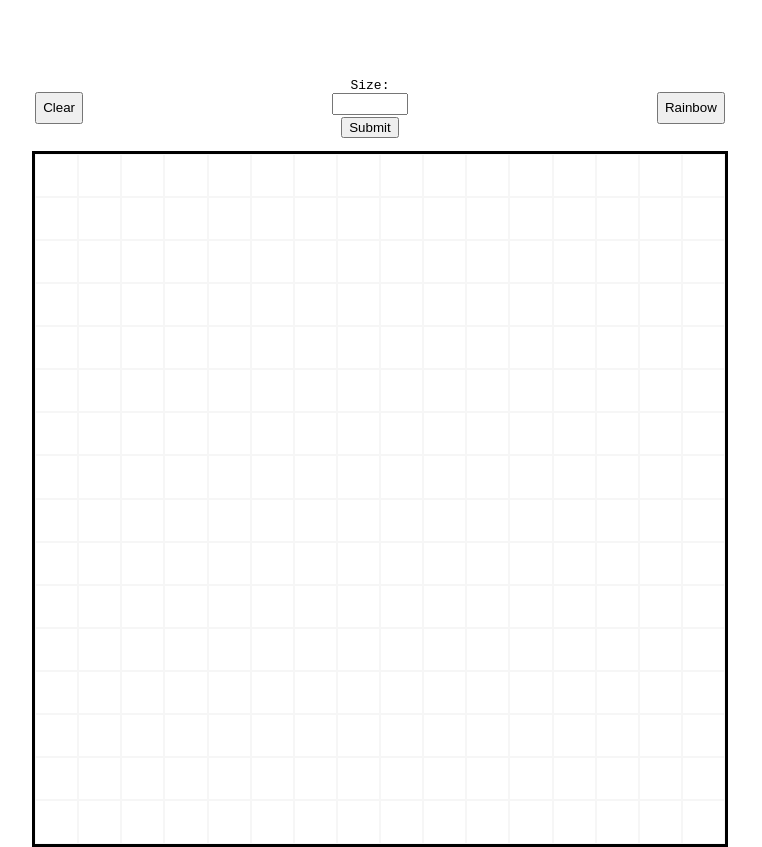
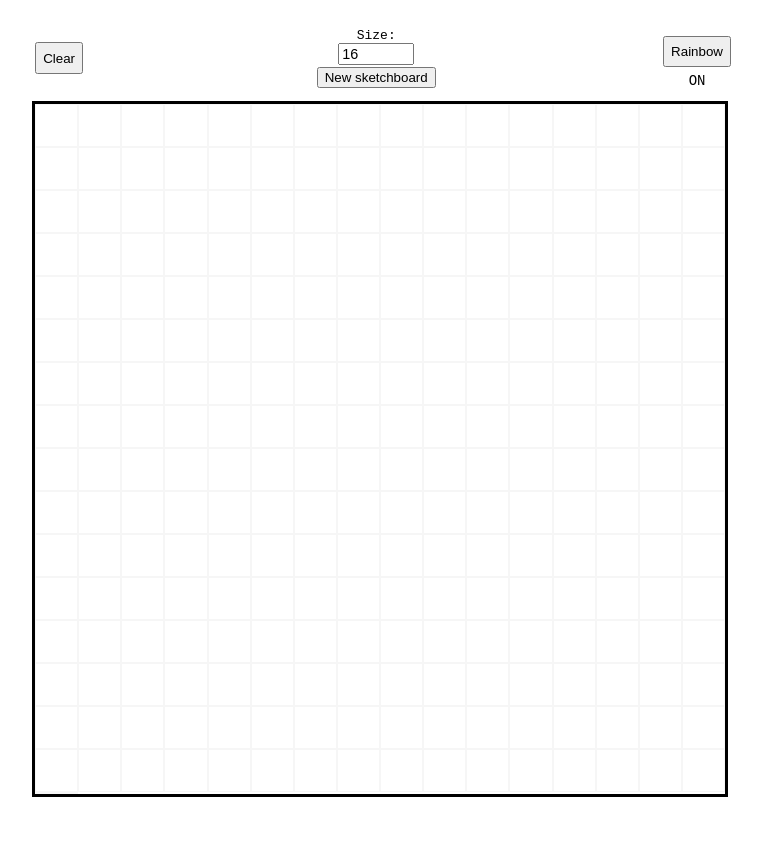
Before and after one commit to RannoL/Etch-a-Sketch, a plain HTML site: page index.html in a window 1280 px wide. Both pictures are taken after a click on the button "Rainbow". Shown: the part 58-905 px from the top of the page, without its empty margins (260-1022 px from the left). After the commit the page ends 855 px from the top, so only its background shows below. Drawn offline with Linux system fonts and the light colour scheme.

Commit message:
rainbow (random colors) function and button. Reworked other functions to work with rainbow.

```diff
--- a/index.html
+++ b/index.html
@@ -9,23 +9,24 @@
         <header>
             <h1>Etch-a-Sketch</h1>
         </header>
-
         <main>
             <div id= "buttons">
                 <button type= "button" id= "clearBtn" onclick= "clearCanvas()">Clear</button>
 
-                <form id= "options">
+                <form id= "options" onsubmit="return false">
                     <label for= 'size'>
                         Size: <br>
                     </label>
-                    <input type= "text" id= 'sizeInput'>
-                    <input type= "submit" id= "sizeSubmit" onclick= "makeCanvas()"></input>
+                    <input type= "text" id= 'sizeInput' value="16" >
+                    <input type= "submit" id= "sizeSubmit" onclick= "makeCanvas()" value="New sketchboard"></input>
                 </form>
+                <div id= "rainbowBtn">
+                    <button type="button" id= 'color' onclick= 'changeToRainbow()'>Rainbow</button>
+                    <span id= "rainbowToggle">OFF</span>
+                </div>
+            </div>
 
-                <button type="button" id= 'color' onclick= 'changeColor()'>Rainbow</button>
-            </div>
             <div id= "container">
-
             </div>
         </main>
 
--- a/script.js
+++ b/script.js
@@ -1,22 +1,22 @@
 const container = document.querySelector('#container');
+let rainbowToggled = false;
 
 function makeGrid(cols, rows){
     container.style.setProperty('--grid-cols', cols);
     container.style.setProperty('--grid-rows', rows);
 
-    for(i= 0; i< (cols * rows); i++){
-        const cell = document.createElement('div');
-        cell.addEventListener("mouseenter", e => {
-            e.target.classList.add("hovered")})
-        container.appendChild(cell).classList.add('gridPixel');
+    for(i= 0; i<= (cols * rows); i++){
+        const pixel = document.createElement('div');
+        pixel.onmouseover = changeToGray();
+        container.appendChild(pixel).classList.add('gridPixel');
     }
 }
 
 function clearCanvas(){
-    let hovered = document.querySelectorAll('.hovered');
-    for (i= 0; i< hovered.length; i++){
-        hovered[i].classList.remove('hovered')
-    }
+    let pixels = document.querySelectorAll('.gridPixel');
+    pixels.forEach((pixel) => {
+        pixel.style['background-color']= "transparent";
+    })
 }
 
 function makeCanvas(){
@@ -29,8 +29,33 @@ function makeCanvas(){
         grid.querySelectorAll('*').forEach(e => e.remove());
         makeGrid(size,size);
     }
+}
 
+function changeToGray(){
+    const pixels = document.querySelectorAll('.gridPixel');
+    pixels.forEach((pixel) => {
+        pixel.onmouseover = e => {
+            e.target.style['background-color'] = "rgb(22,22,22)";
+        }
+    })
+}
 
+function changeToRainbow(){
+    if (!rainbowToggled){
+        rainbowToggled = true;
+        document.querySelector('#rainbowToggle').textContent = "ON"
+        const pixels = document.querySelectorAll('.gridPixel');
+        pixels.forEach((pixel) => {
+            pixel.onmouseover = e => {
+                let randomColor = `#${Math.floor(Math.random()*16777215).toString(16)}`;
+                e.target.style['background-color'] = randomColor;
+            }
+        })
+    }else {
+        rainbowToggled = false;
+        document.querySelector('#rainbowToggle').textContent = "OFF"
+        changeToGray();
+    }
 }
 
 makeGrid(16,16);
--- a/stylesheet.css
+++ b/stylesheet.css
@@ -25,7 +25,7 @@ header{
     width: 690px;
     justify-content: space-between;
     align-items: center;
-    margin: 5% auto 0 auto;
+    margin: 1% auto 0 auto;
 }
 
 button{
@@ -47,6 +47,22 @@ button{
     margin-top: 1%;
 }
 
+#color {
+    padding: 11%;
+    margin-top: 15%;
+    margin-bottom: 10%;
+}
+span {
+    font-size: 120%;
+}
+
+#rainbowBtn {
+    display: flex;
+    flex-direction: column;
+    align-items: center;
+    font-size: 90%;
+}
+
 #container {
     display: grid;
     grid-template-rows: repeat(var(--grid-rows), 1fr);
@@ -58,10 +74,6 @@ button{
 }
 
 .gridPixel{
+    transition: .1s;
     border: 0.1px solid rgba(231, 231, 231, 0.39);
 }
-
-.hovered {
-    transition: .15s;
-    background-color: rgb(22, 22, 22);
-}
```
